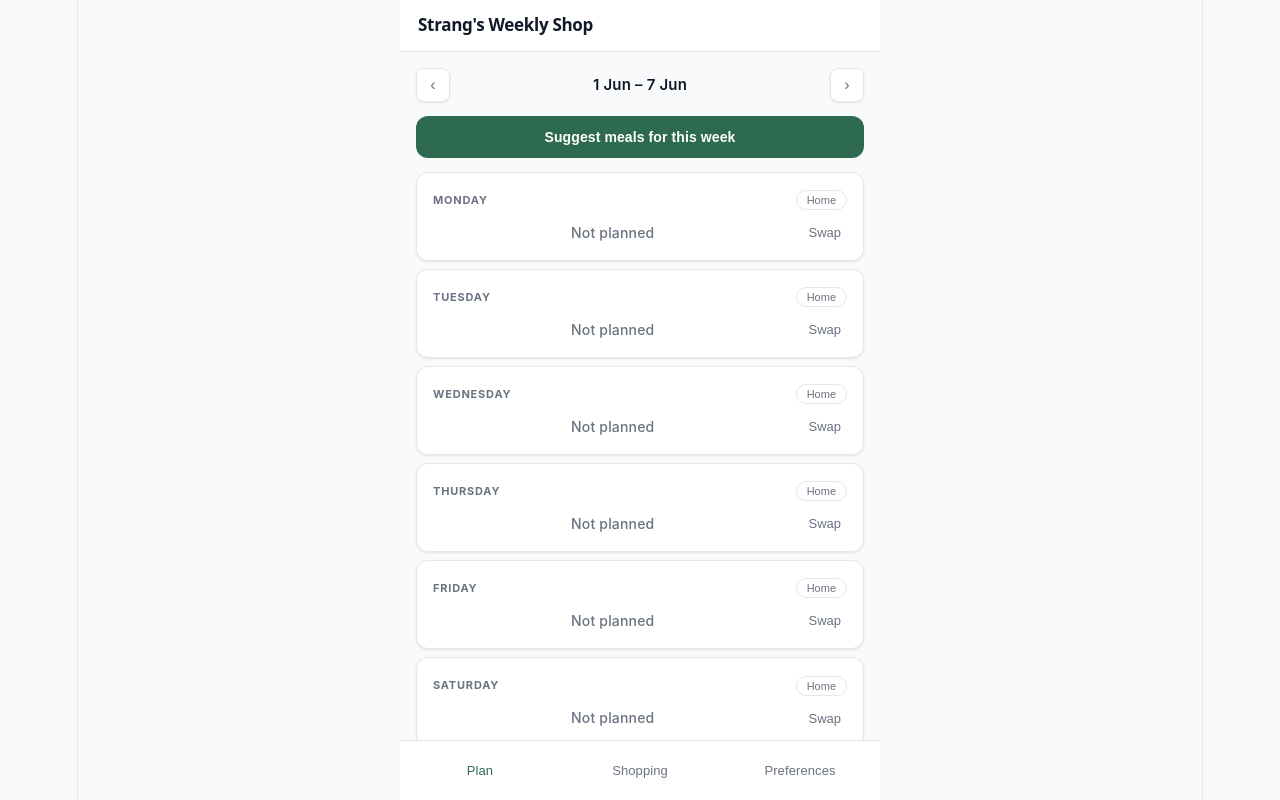
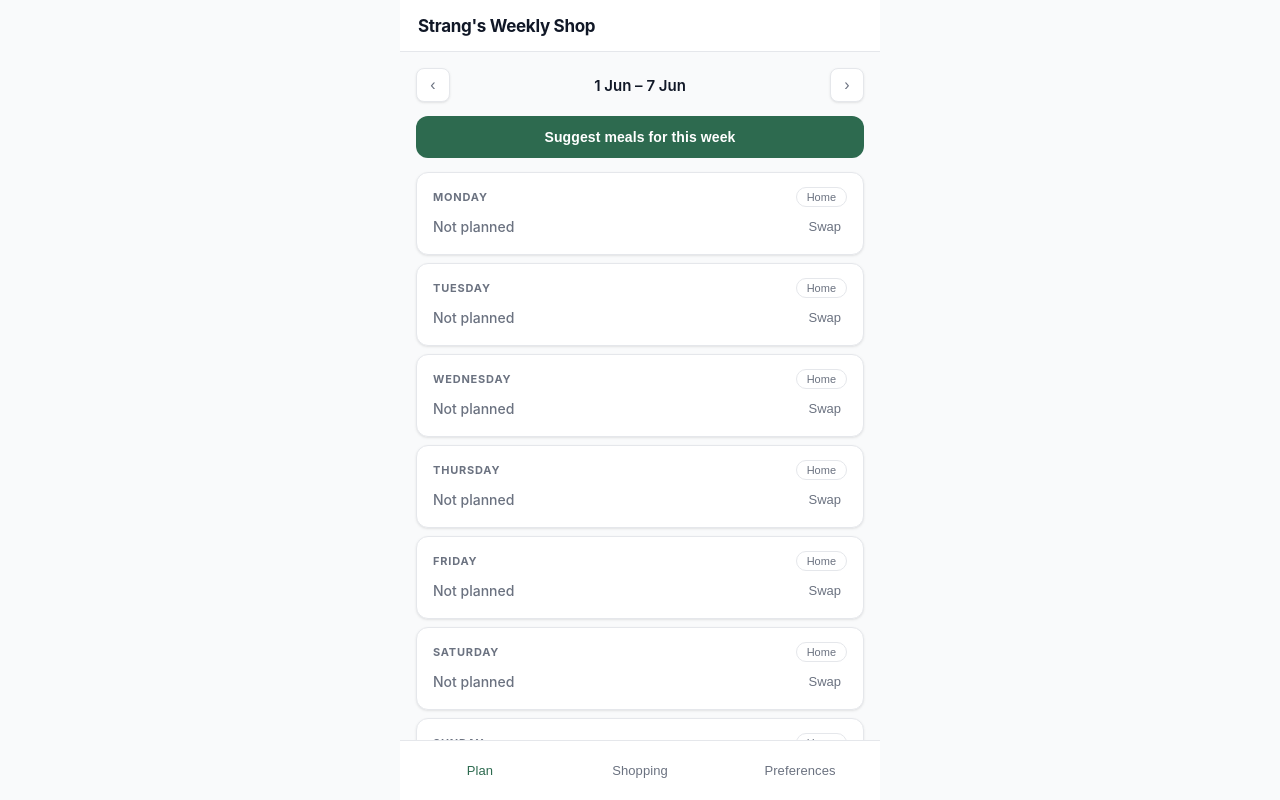
Before and after one commit to dmdstrang/weeklyshop, a React app in the folder frontend/: page / in a window 1280 px wide. Built offline with nearby package versions, Linux system fonts and the light colour scheme; no server answers; the HTML template or start-up script is replaced by a standard one.

Commit message:
Fix layout, drag-to-close sheet, keyboard handling, full width

```diff
--- a/frontend/src/App.css
+++ b/frontend/src/App.css
@@ -22,7 +22,7 @@ html, body { height: 100%; font-family: -apple-system, BlinkMacSystemFont, 'Inte
 body { background: var(--bg); color: var(--text); overscroll-behavior: none; -webkit-font-smoothing: antialiased; }
 
 /* ===== App Shell ===== */
-.app { display: flex; flex-direction: column; height: 100dvh; max-width: 480px; margin: 0 auto; background: var(--bg); }
+.app { display: flex; flex-direction: column; height: 100dvh; width: 100%; max-width: 480px; margin: 0 auto; background: var(--bg); }
 
 .app-header {
   height: var(--header-h);
@@ -182,22 +182,38 @@ body { background: var(--bg); color: var(--text); overscroll-behavior: none; -we
 
 .recipe-actions { padding: 0 20px 32px; display: flex; flex-direction: column; gap: 8px; }
 
-/* ===== Meal Swapper Sheet ===== */
+/* ===== Bottom Sheet ===== */
 .swapper-overlay {
   position: fixed; inset: 0; background: rgba(0,0,0,0.35); z-index: 200;
   display: flex; align-items: flex-end;
 }
-.swapper-sheet {
+.bottom-sheet {
   width: 100%; max-width: 480px; margin: 0 auto;
   background: var(--card); border-radius: 20px 20px 0 0;
-  padding: 12px 0 32px; max-height: 75dvh; overflow-y: auto;
+  display: flex; flex-direction: column;
+  max-height: 82dvh;
+  transition: transform 0.05s linear;
+  will-change: transform;
+  /* Don't resize when keyboard opens */
+  position: relative;
 }
+.bottom-sheet--closing {
+  transform: translateY(100%) !important;
+  transition: transform 0.22s ease-in !important;
+}
+.sheet-handle-zone {
+  padding: 12px 0 4px; cursor: grab; flex-shrink: 0;
+}
+.sheet-handle-zone:active { cursor: grabbing; }
 .swapper-handle {
   width: 36px; height: 4px; background: var(--border); border-radius: 2px;
-  margin: 0 auto 16px;
+  margin: 0 auto;
 }
-.swapper-title { font-size: 16px; font-weight: 700; margin-bottom: 4px; padding: 0 16px; }
-.swapper-subtitle { font-size: 13px; color: var(--text-2); margin-bottom: 16px; padding: 0 16px; }
+/* Inner layout — title + search stay fixed, list scrolls */
+.swapper-inner { display: flex; flex-direction: column; overflow: hidden; flex: 1; }
+.swapper-scroll { flex: 1; overflow-y: auto; }
+.swapper-title { font-size: 16px; font-weight: 700; margin-bottom: 4px; padding: 8px 16px 0; flex-shrink: 0; }
+.swapper-subtitle { font-size: 13px; color: var(--text-2); margin-bottom: 16px; padding: 0 16px; flex-shrink: 0; }
 .swapper-loading { text-align: center; padding: 24px; color: var(--text-2); }
 
 .swapper-list { list-style: none; }
@@ -217,9 +233,9 @@ body { background: var(--bg); color: var(--text); overscroll-behavior: none; -we
 .swapper-empty { padding: 24px 16px; text-align: center; color: var(--text-2); font-size: 14px; }
 
 .swapper-close {
-  width: calc(100% - 32px); margin: 12px 16px 0; padding: 13px; border-radius: var(--radius);
+  width: calc(100% - 32px); margin: 8px 16px 24px; padding: 13px; border-radius: var(--radius);
   border: 1px solid var(--border); background: none; font-size: 14px;
-  cursor: pointer; color: var(--text-2); font-weight: 500;
+  cursor: pointer; color: var(--text-2); font-weight: 500; flex-shrink: 0;
 }
 
 /* ===== Shopping List ===== */
--- /dev/null
+++ b/frontend/src/components/BottomSheet.jsx
@@ -0,0 +1,76 @@
+import { useRef, useState, useEffect } from 'react';
+
+/**
+ * Reusable drag-to-close bottom sheet wrapper.
+ * Children are rendered inside the sheet.
+ */
+export default function BottomSheet({ onClose, children, maxHeight = '82dvh' }) {
+  const sheetRef = useRef(null);
+  const dragStartY = useRef(null);
+  const dragCurrentY = useRef(0);
+  const [translateY, setTranslateY] = useState(0);
+  const [closing, setClosing] = useState(false);
+
+  function startClose() {
+    setClosing(true);
+    setTimeout(onClose, 220);
+  }
+
+  function onPointerDown(e) {
+    // Only drag from the handle area
+    if (!e.target.closest('.sheet-handle-zone')) return;
+    dragStartY.current = e.clientY;
+    sheetRef.current?.setPointerCapture(e.pointerId);
+  }
+
+  function onPointerMove(e) {
+    if (dragStartY.current === null) return;
+    const delta = Math.max(0, e.clientY - dragStartY.current);
+    dragCurrentY.current = delta;
+    setTranslateY(delta);
+  }
+
+  function onPointerUp() {
+    if (dragStartY.current === null) return;
+    if (dragCurrentY.current > 80) {
+      startClose();
+    } else {
+      setTranslateY(0);
+    }
+    dragStartY.current = null;
+    dragCurrentY.current = 0;
+  }
+
+  // Keyboard open — don't let it resize the sheet
+  useEffect(() => {
+    const meta = document.createElement('meta');
+    meta.name = 'viewport';
+    meta.content = 'width=device-width, initial-scale=1, interactive-widget=resizes-content';
+    document.head.appendChild(meta);
+    return () => document.head.removeChild(meta);
+  }, []);
+
+  return (
+    <div
+      className="swapper-overlay"
+      onClick={startClose}
+      style={{ alignItems: 'flex-end' }}
+    >
+      <div
+        ref={sheetRef}
+        className={`bottom-sheet ${closing ? 'bottom-sheet--closing' : ''}`}
+        style={{ transform: `translateY(${translateY}px)`, maxHeight }}
+        onClick={e => e.stopPropagation()}
+        onPointerDown={onPointerDown}
+        onPointerMove={onPointerMove}
+        onPointerUp={onPointerUp}
+      >
+        {/* Drag handle zone — touch anywhere in top strip to drag */}
+        <div className="sheet-handle-zone">
+          <div className="swapper-handle" style={{ margin: '0 auto' }} />
+        </div>
+        {children}
+      </div>
+    </div>
+  );
+}
--- a/frontend/src/components/MealSwapper.jsx
+++ b/frontend/src/components/MealSwapper.jsx
@@ -1,5 +1,6 @@
 import { useEffect, useState, useRef } from 'react';
 import { fetchAlternatives, searchMeals, generateMeal, saveMealToLibrary } from '../lib/api';
+import BottomSheet from './BottomSheet';
 
 export default function MealSwapper({ day, currentMeal, onSelect, onClose }) {
   const [query, setQuery] = useState('');
@@ -28,7 +29,7 @@ export default function MealSwapper({ day, currentMeal, onSelect, onClose }) {
       }
     }
     loadDefaults();
-    setTimeout(() => inputRef.current?.focus(), 300);
+    setTimeout(() => inputRef.current?.focus(), 350);
   }, [currentMeal]);
 
   useEffect(() => {
@@ -57,22 +58,18 @@ export default function MealSwapper({ day, currentMeal, onSelect, onClose }) {
     setGenerateError(null);
     try {
       const res = await generateMeal(query, currentMeal?.category || '');
-      if (res.meal) {
-        setGenerated(res.meal);
-      } else if (res.error) {
-        setGenerateError(res.error.includes('ANTHROPIC_API_KEY')
-          ? 'Add your Anthropic API key to backend/.env to enable AI generation'
-          : res.error);
-      }
-    } catch (e) {
-      setGenerateError('Could not generate recipe — check the backend is running');
+      if (res.meal) setGenerated(res.meal);
+      else setGenerateError(res.error?.includes('ANTHROPIC_API_KEY')
+        ? 'Add your Anthropic API key to backend/.env'
+        : res.error || 'Generation failed');
+    } catch {
+      setGenerateError('Could not reach backend');
     } finally {
       setGenerating(false);
     }
   }
 
   async function handleUseGenerated() {
-    // Use as a one-off without saving
     onSelect(day, { ...generated, id: `generated-${Date.now()}` });
   }
 
@@ -89,9 +86,8 @@ export default function MealSwapper({ day, currentMeal, onSelect, onClose }) {
   const showGenerateBtn = query.trim().length > 2 && !loading && !searching;
 
   return (
-    <div className="swapper-overlay" onClick={onClose}>
-      <div className="swapper-sheet" onClick={e => e.stopPropagation()}>
-        <div className="swapper-handle" />
+    <BottomSheet onClose={onClose}>
+      <div className="swapper-inner">
         <p className="swapper-title">
           {day ? `${day.charAt(0).toUpperCase() + day.slice(1)} — swap meal` : 'Swap meal'}
         </p>
@@ -108,9 +104,10 @@ export default function MealSwapper({ day, currentMeal, onSelect, onClose }) {
           {searching && <span className="swapper-search-spinner" />}
         </div>
 
+        <div className="swapper-scroll">
           {/* Generated recipe card */}
           {generated && (
-          <div className="generated-card">
+            <div className="generated-card" style={{margin:'12px 16px 0'}}>
               <div className="generated-card__header">
                 <span className="generated-badge">Generated</span>
                 <span className="generated-card__category">{generated.category}</span>
@@ -122,9 +119,7 @@ export default function MealSwapper({ day, currentMeal, onSelect, onClose }) {
                 {generated.cook_time && <span>Cook {generated.cook_time}</span>}
               </div>
               <div className="generated-card__actions">
-              <button className="gen-use-btn" onClick={handleUseGenerated}>
-                Use once
-              </button>
+                <button className="gen-use-btn" onClick={handleUseGenerated}>Use once</button>
                 <button className="gen-save-btn" onClick={handleSaveAndUse} disabled={saving}>
                   {saving ? 'Saving…' : 'Save to library & use'}
                 </button>
@@ -132,10 +127,10 @@ export default function MealSwapper({ day, currentMeal, onSelect, onClose }) {
             </div>
           )}
 
-        {/* Generate button */}
+          {/* Generate / add new button */}
           {showGenerateBtn && !generated && (
             <div className="generate-wrap">
-            <p className="generate-label">Not finding what you want?</p>
+              <p className="generate-label">Not in your library?</p>
               <button className="generate-btn" onClick={handleGenerate} disabled={generating}>
                 {generating
                   ? <><span className="generate-spinner" /> Creating recipe…</>
@@ -145,7 +140,7 @@ export default function MealSwapper({ day, currentMeal, onSelect, onClose }) {
             </div>
           )}
 
-        {/* Existing results */}
+          {/* Results */}
           {!loading && results.length > 0 && (
             <>
               {query.trim()
@@ -167,9 +162,10 @@ export default function MealSwapper({ day, currentMeal, onSelect, onClose }) {
           )}
 
           {loading && <p className="swapper-loading">Loading…</p>}
+        </div>
 
         <button className="swapper-close" onClick={onClose}>Cancel</button>
       </div>
-    </div>
+    </BottomSheet>
   );
 }
--- a/frontend/src/index.css
+++ b/frontend/src/index.css
@@ -1,111 +1,19 @@
-:root {
-  --text: #6b6375;
-  --text-h: #08060d;
-  --bg: #fff;
-  --border: #e5e4e7;
-  --code-bg: #f4f3ec;
-  --accent: #aa3bff;
-  --accent-bg: rgba(170, 59, 255, 0.1);
-  --accent-border: rgba(170, 59, 255, 0.5);
-  --social-bg: rgba(244, 243, 236, 0.5);
-  --shadow:
-    rgba(0, 0, 0, 0.1) 0 10px 15px -3px, rgba(0, 0, 0, 0.05) 0 4px 6px -2px;
+*, *::before, *::after { box-sizing: border-box; }
 
-  --sans: system-ui, 'Segoe UI', Roboto, sans-serif;
-  --heading: system-ui, 'Segoe UI', Roboto, sans-serif;
-  --mono: ui-monospace, Consolas, monospace;
-
-  font: 18px/145% var(--sans);
-  letter-spacing: 0.18px;
-  color-scheme: light dark;
-  color: var(--text);
-  background: var(--bg);
-  font-synthesis: none;
-  text-rendering: optimizeLegibility;
-  -webkit-font-smoothing: antialiased;
-  -moz-osx-font-smoothing: grayscale;
-
-  @media (max-width: 1024px) {
-    font-size: 16px;
-  }
-}
-
-@media (prefers-color-scheme: dark) {
-  :root {
-    --text: #9ca3af;
-    --text-h: #f3f4f6;
-    --bg: #16171d;
-    --border: #2e303a;
-    --code-bg: #1f2028;
-    --accent: #c084fc;
-    --accent-bg: rgba(192, 132, 252, 0.15);
-    --accent-border: rgba(192, 132, 252, 0.5);
-    --social-bg: rgba(47, 48, 58, 0.5);
-    --shadow:
-      rgba(0, 0, 0, 0.4) 0 10px 15px -3px, rgba(0, 0, 0, 0.25) 0 4px 6px -2px;
-  }
-
-  #social .button-icon {
-    filter: invert(1) brightness(2);
-  }
+html {
+  height: 100%;
+  /* Prevent layout shift when keyboard opens on mobile */
+  height: -webkit-fill-available;
 }
 
 body {
   margin: 0;
+  min-height: 100%;
+  min-height: -webkit-fill-available;
+  overscroll-behavior: none;
 }
 
 #root {
-  width: 1126px;
-  max-width: 100%;
-  margin: 0 auto;
-  text-align: center;
-  border-inline: 1px solid var(--border);
-  min-height: 100svh;
-  display: flex;
-  flex-direction: column;
-  box-sizing: border-box;
+  height: 100%;
+  height: 100dvh;
 }
-
-h1,
-h2 {
-  font-family: var(--heading);
-  font-weight: 500;
-  color: var(--text-h);
-}
-
-h1 {
-  font-size: 56px;
-  letter-spacing: -1.68px;
-  margin: 32px 0;
-  @media (max-width: 1024px) {
-    font-size: 36px;
-    margin: 20px 0;
-  }
-}
-h2 {
-  font-size: 24px;
-  line-height: 118%;
-  letter-spacing: -0.24px;
-  margin: 0 0 8px;
-  @media (max-width: 1024px) {
-    font-size: 20px;
-  }
-}
-p {
-  margin: 0;
-}
-
-code,
-.counter {
-  font-family: var(--mono);
-  display: inline-flex;
-  border-radius: 4px;
-  color: var(--text-h);
-}
-
-code {
-  font-size: 15px;
-  line-height: 135%;
-  padding: 4px 8px;
-  background: var(--code-bg);
-}
--- a/frontend/src/pages/Preferences.jsx
+++ b/frontend/src/pages/Preferences.jsx
@@ -1,6 +1,7 @@
 import { useState, useEffect, useRef } from 'react';
 import { fetchMealLibrary, rateMeal, saveMealToLibrary, generateMeal } from '../lib/api';
 import { supabase } from '../lib/supabase';
+import BottomSheet from '../components/BottomSheet';
 
 export default function Preferences() {
   const [meals, setMeals] = useState([]);
@@ -140,22 +141,14 @@ function FavPicker({ meals, onRate, onClose }) {
     : nonFav;
 
   return (
-    <div className="swapper-overlay" onClick={onClose}>
-      <div className="swapper-sheet" onClick={e => e.stopPropagation()}>
-        <div className="swapper-handle" />
+    <BottomSheet onClose={onClose}>
+      <div className="swapper-inner">
         <p className="swapper-title">Add favourite</p>
-
         <div className="swapper-search-wrap">
-          <input
-            ref={inputRef}
-            className="swapper-search"
-            type="text"
-            placeholder="Search meals…"
-            value={query}
-            onChange={e => setQuery(e.target.value)}
-          />
+          <input ref={inputRef} className="swapper-search" type="text"
+            placeholder="Search meals…" value={query} onChange={e => setQuery(e.target.value)} />
         </div>
-
+        <div className="swapper-scroll">
           <ul className="swapper-list">
             {filtered.map(m => (
               <li key={m.id} className="swapper-item" onClick={() => { onRate(m.id, 'liked'); onClose(); }}>
@@ -166,14 +159,12 @@ function FavPicker({ meals, onRate, onClose }) {
                 </div>
               </li>
             ))}
-          {filtered.length === 0 && (
-            <li className="swapper-empty">No meals match</li>
-          )}
+            {filtered.length === 0 && <li className="swapper-empty">No meals match</li>}
           </ul>
-
+        </div>
         <button className="swapper-close" onClick={onClose}>Cancel</button>
       </div>
-    </div>
+    </BottomSheet>
   );
 }
 
@@ -229,9 +220,8 @@ function AddMealSheet({ onSaved, onClose }) {
   }
 
   return (
-    <div className="swapper-overlay" onClick={onClose}>
-      <div className="swapper-sheet" onClick={e => e.stopPropagation()}>
-        <div className="swapper-handle" />
+    <BottomSheet onClose={onClose}>
+      <div className="swapper-inner">
         <p className="swapper-title">Add a meal</p>
 
         {mode === 'choose' && (
@@ -331,6 +321,6 @@ function AddMealSheet({ onSaved, onClose }) {
           </form>
         )}
       </div>
-    </div>
+    </BottomSheet>
   );
 }
```
Also changed, not shown: 1 other file (tests, documents, lock files or other folders). Lines whose indentation alone changed are shown as unchanged.
